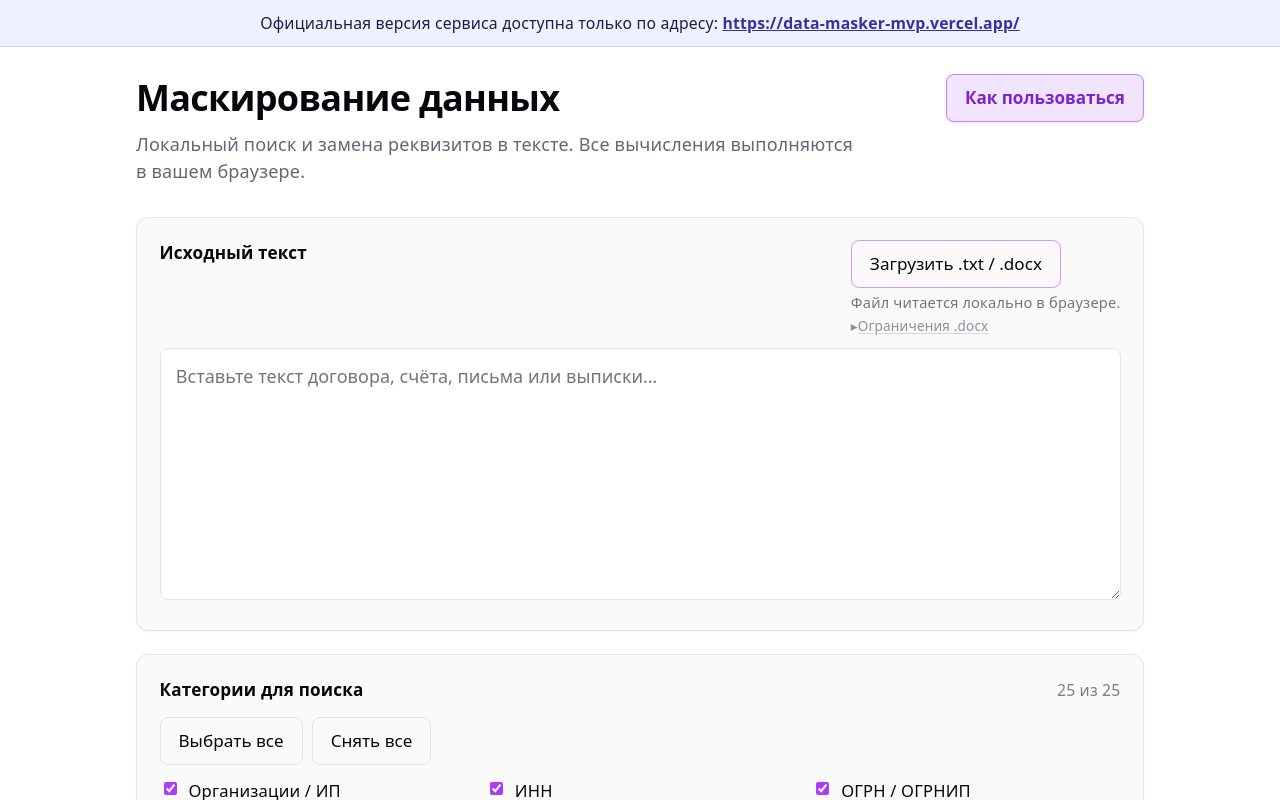
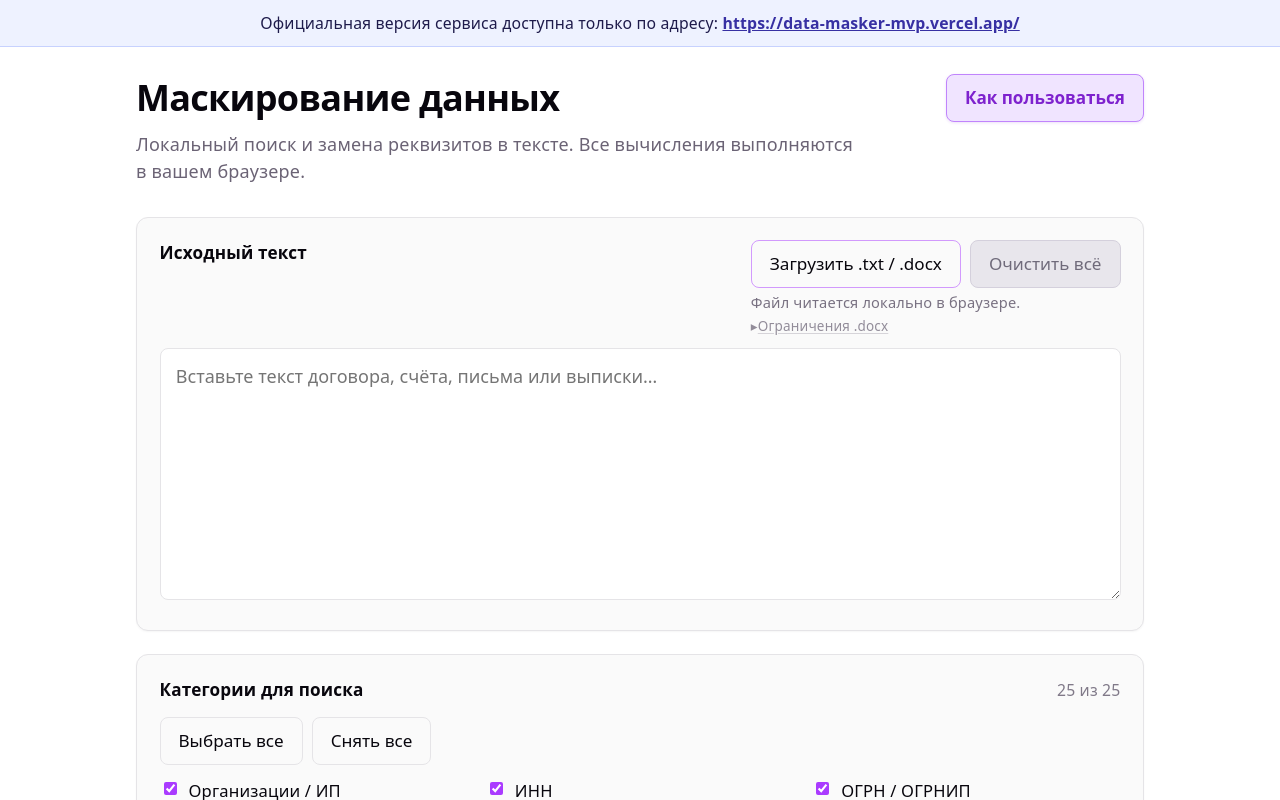
Before and after one commit to rudakovanailya-commits/data-masker-mvp, a React (Vite) app: page / in a window 1280 px wide. Shown: the top 800 px of the page. Built offline with nearby package versions, Linux system fonts and the light colour scheme.

Commit message:
Improve clear all controls

```diff
--- a/src/App.css
+++ b/src/App.css
@@ -334,7 +334,15 @@
   border: 0;
 }
 
-.source-upload__btn {
+.source-upload__actions {
+  display: flex;
+  flex-wrap: wrap;
+  align-items: center;
+  gap: 0.5rem;
+}
+
+.source-upload__btn,
+.source-upload__clear {
   flex-shrink: 0;
 }
 
@@ -650,6 +658,10 @@
   margin-bottom: 0.65rem;
 }
 
+.residual-panel__actions {
+  margin-top: 0.75rem;
+}
+
 .residual-list {
   margin: 0;
   padding: 0;
--- a/src/App.tsx
+++ b/src/App.tsx
@@ -94,9 +94,17 @@ export default function App() {
   const [residualRisks, setResidualRisks] = useState<ResidualRisk[] | null>(null)
   const documentFileInputRef = useRef<HTMLInputElement>(null)
   const resultTextareaRef = useRef<HTMLTextAreaElement>(null)
+  const inputSectionRef = useRef<HTMLElement>(null)
 
   const hasRows = rows.length > 0
   const hasReplaceableRows = rows.some((r) => r.replace)
+  const hasAnythingToClear =
+    Boolean(sourceText) ||
+    hasRows ||
+    Boolean(resultText) ||
+    residualRisks !== null ||
+    Boolean(sourceFileHint) ||
+    Boolean(copyHint)
 
   const toggleCategory = useCallback((id: CategoryId) => {
     setEnabledCategories((prev) => {
@@ -217,8 +225,12 @@ export default function App() {
     setRows([])
     setResultText('')
     setResidualRisks(null)
-    setEnabledCategories(defaultEnabledCategories())
     setCopyHint(null)
+    setSourceFileHint(null)
+    if (documentFileInputRef.current) documentFileInputRef.current.value = ''
+    requestAnimationFrame(() => {
+      inputSectionRef.current?.scrollIntoView({ behavior: 'smooth', block: 'start' })
+    })
   }, [])
 
   const handleCheckResiduals = useCallback(() => {
@@ -281,7 +293,7 @@ export default function App() {
 
       <UsageGuideModal open={usageGuideOpen} onClose={() => setUsageGuideOpen(false)} />
 
-      <section className="panel">
+      <section className="panel" ref={inputSectionRef}>
         <div className="source-panel__head">
           <label className="field-label" htmlFor="source">
             Исходный текст
@@ -296,6 +308,7 @@ export default function App() {
               tabIndex={-1}
               aria-hidden
             />
+            <div className="source-upload__actions">
               <button
                 type="button"
                 className="btn btn--outline source-upload__btn"
@@ -303,6 +316,15 @@ export default function App() {
               >
                 Загрузить .txt / .docx
               </button>
+              <button
+                type="button"
+                className="btn btn--danger source-upload__clear"
+                onClick={handleClearAll}
+                disabled={!hasAnythingToClear}
+              >
+                Очистить всё
+              </button>
+            </div>
             <p className="source-upload__note">
               Файл читается локально в браузере.
             </p>
@@ -473,7 +495,7 @@ export default function App() {
           >
             Проверить остатки
           </button>
-          <button type="button" className="btn btn--danger" onClick={handleClearAll}>
+          <button type="button" className="btn btn--danger" onClick={handleClearAll} disabled={!hasAnythingToClear}>
             Очистить всё
           </button>
           {copyHint ? <span className="hint">{copyHint}</span> : null}
@@ -517,6 +539,16 @@ export default function App() {
                     </li>
                   ))}
                 </ul>
+                <div className="residual-panel__actions">
+                  <button
+                    type="button"
+                    className="btn btn--danger"
+                    onClick={handleClearAll}
+                    disabled={!hasAnythingToClear}
+                  >
+                    Очистить всё
+                  </button>
+                </div>
               </>
             )}
           </div>
```
Lines whose indentation alone changed are shown as unchanged.
